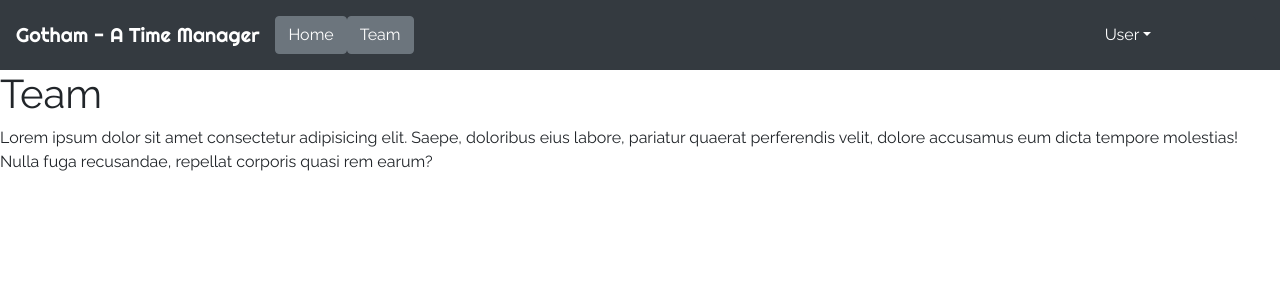
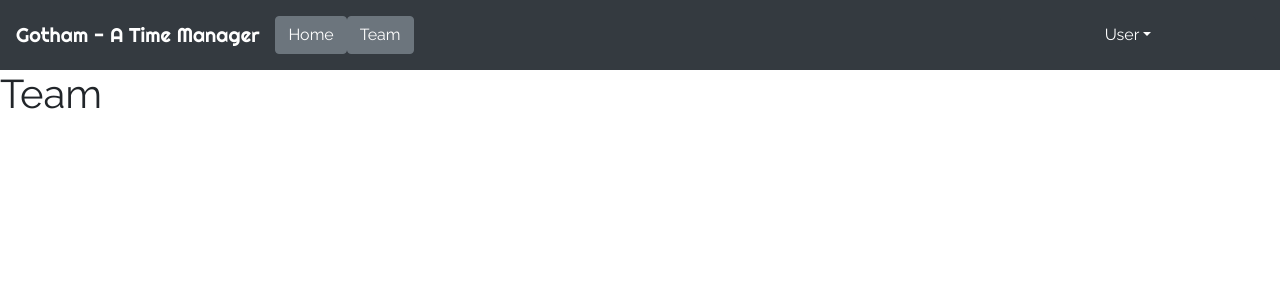
Before and after one commit to lucas-deangelis/mini-projet01-epitech, a Vue app in the folder client/: page /#/team in a window 1280 px wide. Shown: the top 300 px of the page. Built offline with nearby package versions, Linux system fonts and the light colour scheme; no server answers.

Commit message:
Ajout de boutons dans la vue team et debut de creation de methode pour recuperer le role de lemployer

```diff
--- a/client/src/components/TeamComponent.vue
+++ b/client/src/components/TeamComponent.vue
@@ -1,19 +1,37 @@
+<!-- Template -->
+
 <template>
     <div>
         <h1>Team</h1>
 
-        <p>
-            Lorem ipsum dolor sit amet consectetur adipisicing elit. Saepe, doloribus eius labore, pariatur quaerat perferendis velit, dolore accusamus eum dicta tempore molestias! Nulla fuga recusandae, repellat corporis quasi rem earum?
-        </p>
+        <b-button v-if="userIsManagerOrAdmin">Créer une team</b-button>
     </div>
 </template>
 
+
+<!-- Script -->
 <script>
 export default {
+  name: 'app',
+  data() {
+      return {
+          'userIsManagerOrAdmin': false
+      }
+  },
+  components: {
+
+  },
+  methods: {
+      getIsUserManagerOrArdmin(isManagerOrAdmin){
+          this.userIsManagerOrAdmin = isManagerOrAdmin;
+      }
+  }
 
 }
 </script>
 
+
+<!--Style-->
 <style>
 
 </style>
```
